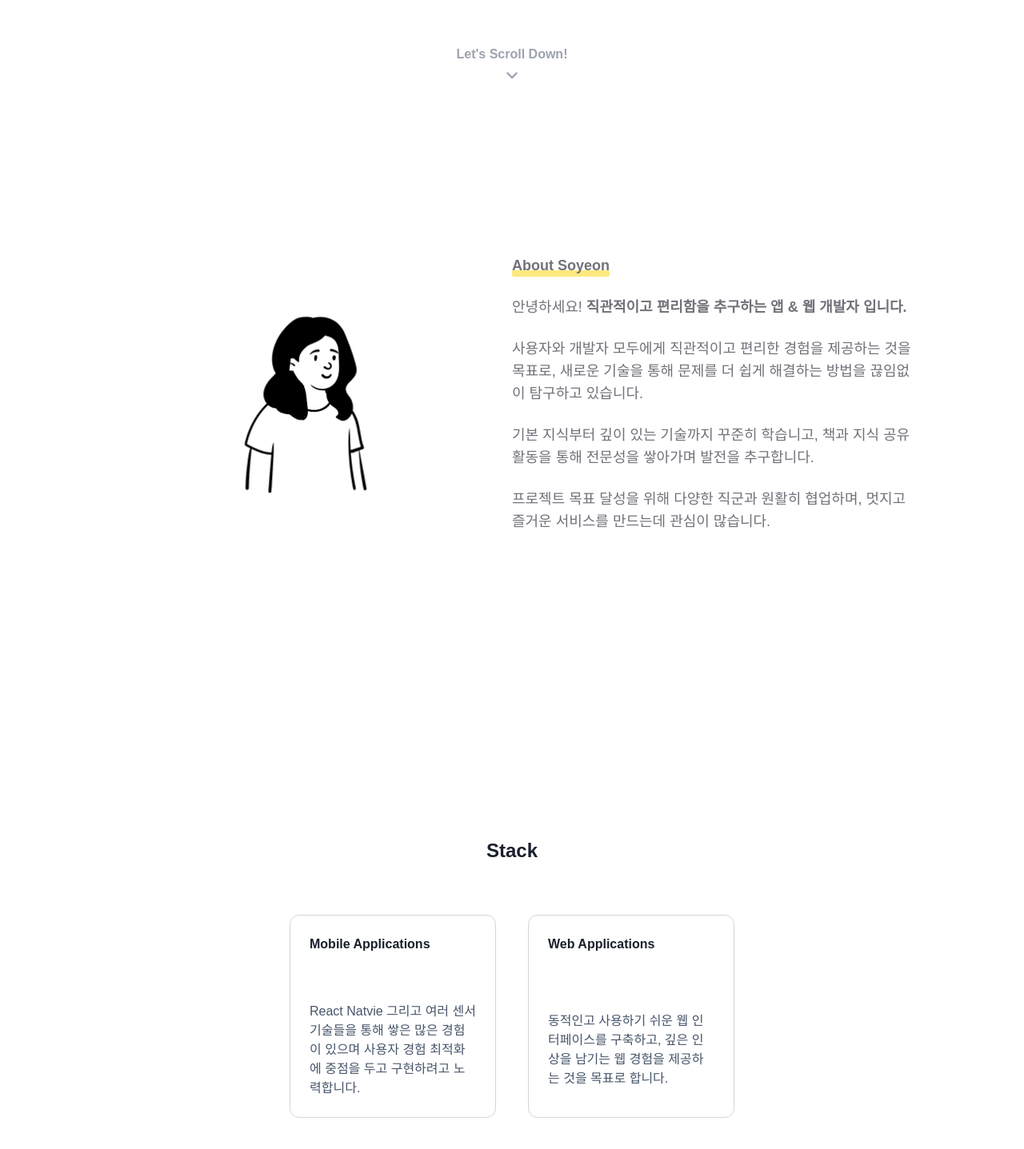
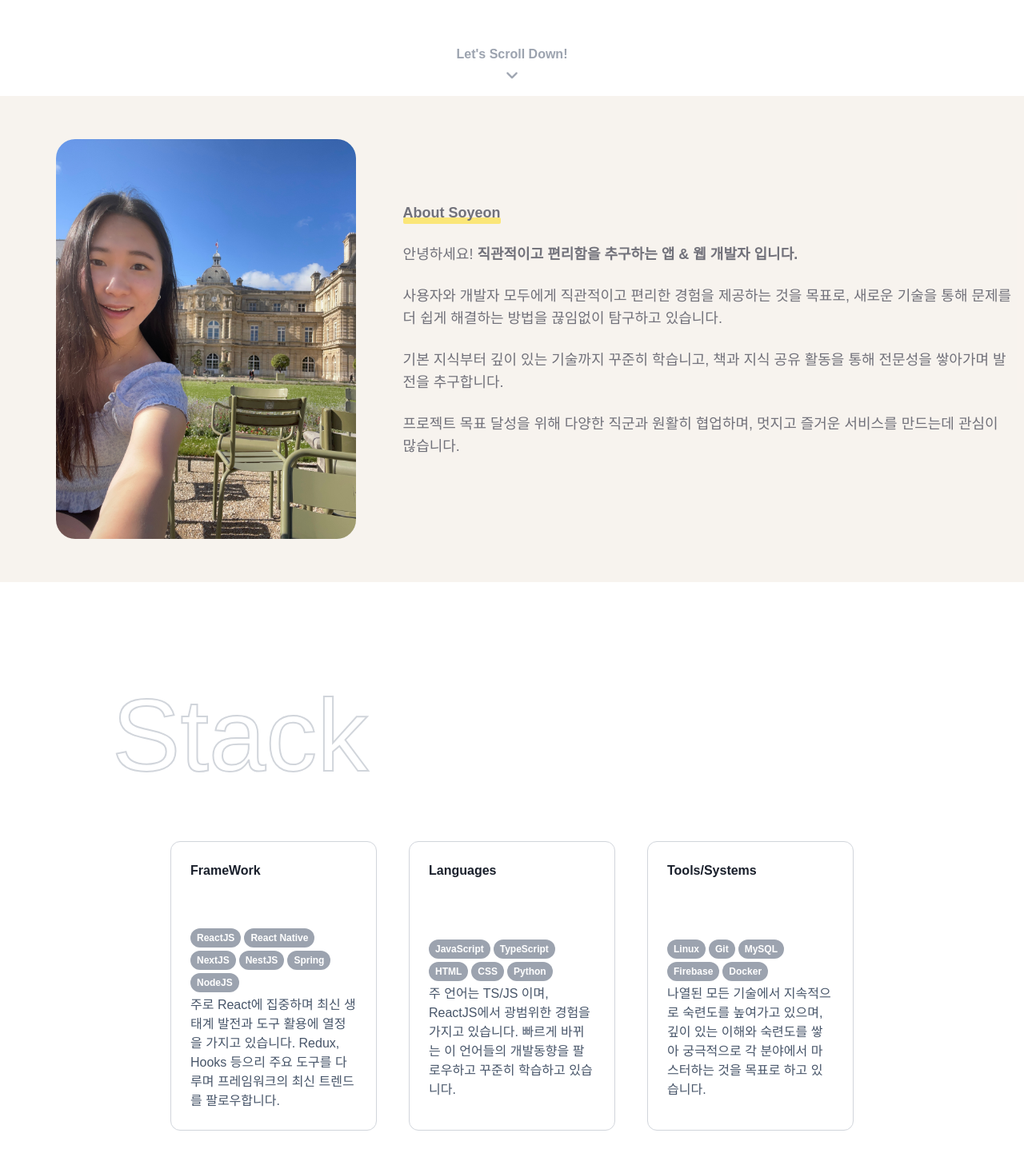
Before and after one commit to call203/portfolio, a React (Create React App) app: page / in a window 1280 px wide. Shown: the part 780-2217 px from the top of the page at 80% size. Built offline with nearby package versions, Linux system fonts and the light colour scheme.

Commit message:
[FIX] add animation

```diff
--- a/src/App.tsx
+++ b/src/App.tsx
@@ -26,24 +26,30 @@ function App() {
       <div className="App">
         <Header handleScroll={handleScroll} />
         <Home />
-        <div className="md:px-32 px-10">
-          <div className="py-36" id="About">
-            <About />
-          </div>
-          <div className="pb-11  pt-40 px-3" id="Stack">
+
+        <div
+          className="md:py-36 py-10 px-3"
+          id="About"
+          style={{ background: "#f6f0eacc" }}
+        >
+          <About />
+        </div>
+        <div className="px-3">
+          <div className="py-32 md:px-32 px-10" id="Stack">
             <Stack />
           </div>
-          <div className="md:pb-24 pb-36  lg:px-40 px-5" id="Company">
+          <div className="py-32 md:px-32 px-10" id="Company">
             <Company />
           </div>
-          <div className="md:pb-24 pb-20  lg:px-40 px-5" id="Project">
+          <div className="py-32 md:px-32 px-10" id="Project">
             <Project />
           </div>
-          <div className="md:pb-24 pb-20  pt-60 lg:px-80 px-10" id="Contact">
+          <div className="py-32 md:px-32 px-10" id="Contact">
             <Contact />
           </div>
-          <Footer />
         </div>
+
+        <Footer />
       </div>
     </ChakraProvider>
   );
--- a/src/components/About.tsx
+++ b/src/components/About.tsx
@@ -1,14 +1,10 @@
-import { useEffect, useRef } from "react";
-import Avatar from "../assets/Avatar.png";
+import { useRef } from "react";
 import { motion, useInView } from "framer-motion";
+import Myself from "../assets/Me.png";
 
 export const About = () => {
   const motionRef = useRef(null);
   const isInView = useInView(motionRef, { once: false });
-
-  useEffect(() => {
-    console.log(isInView);
-  }, [isInView]);
 
   const textVariants = {
     hidden: { opacity: 0, y: 50 },
@@ -19,16 +15,16 @@ export const About = () => {
     })
   };
   return (
-    <div className="container mx-auto font-sans h-[60vh] flex flex-col md:flex-row text-zinc-500">
-      <div className="flex-1 items-center flex justify-center">
+    <div className="container mx-auto font-sans h-[110vh] md:h-[40vh]  flex flex-col md:flex-row text-zinc-500">
+      <div className="items-center flex-[0.5] md:flex-[0.7] justify-center p-10 content-center flex ">
         <img
-          src={Avatar}
-          alt="profile img "
-          className="md:w-7/12 w-8/12 h-auto mb-7 md:mb-0"
+          src={Myself}
+          alt="profile img"
+          className="max-w-full max-h-[270px] lg:max-h-[500px] rounded-3xl "
         />
       </div>
       <div
-        className="flex-1 md:text-lg text-base flex flex-col justify-center"
+        className="flex-[1.5] md:flex-[1.3] md:text-lg text-base flex flex-col md:justify-center"
         ref={motionRef}
       >
         <div className="flex">
--- /dev/null
+++ b/src/components/BackgroundText.tsx.tsx
@@ -0,0 +1,40 @@
+import { motion, useInView } from "framer-motion";
+import { useRef } from "react";
+
+interface BackgroundTextProps {
+  text: string;
+}
+
+export const BackgroundText = ({ text }: BackgroundTextProps) => {
+  const motionRef = useRef(null);
+  const isInView = useInView(motionRef, { once: false });
+
+  const waveVariants = {
+    initial: { y: 0 },
+    animate: { y: [0, -100, 0] }
+  };
+
+  const transition = {
+    duration: 1.8,
+    ease: "easeInOut",
+    repeat: 0,
+    staggerChildren: 0.1
+  };
+  return (
+    <div className="flex pb-7" ref={motionRef}>
+      {text.split("").map((char, index) => (
+        <motion.span
+          key={index}
+          variants={waveVariants}
+          initial="initial"
+          animate={isInView ? "animate" : "hidden"}
+          transition={{ ...transition, delay: index * 0.1 }}
+          style={{ display: "inline-block" }}
+          className="md:text-9xl text-5xl text-outline text-gray-400"
+        >
+          {char}
+        </motion.span>
+      ))}
+    </div>
+  );
+};
--- a/src/components/Company.tsx
+++ b/src/components/Company.tsx
@@ -1,7 +1,8 @@
-import { useState } from "react";
+import { useRef, useState } from "react";
 import { Experiences } from "../assets/data";
 import Carousel from "react-multi-carousel";
 import "react-multi-carousel/lib/styles.css";
+import { BackgroundText } from "./BackgroundText.tsx";
 
 interface ExperiencesProps {
   title?: string;
@@ -65,10 +66,11 @@ const Experience = ({ name, date, detail, job, about }: ExperiencesProps) => {
 
 function Company() {
   const [companyIdx, setCompanyIdx] = useState(0);
+  const motionRef = useRef(null);
 
   return (
     <div className="container font-sans">
-      <h1 className="font-bold text-2xl mb-16 text-center">Experience</h1>
+      <BackgroundText text={"Experience"} />
       <div className="hidden lg:flex flex-row">
         <div className="flex flex-row">
           <div className="flex-col">
@@ -85,7 +87,7 @@ function Company() {
                     setCompanyIdx(index);
                   }}
                 >
-                  <div className="text-left ml-3 text-lg">{item.title}</div>
+                  <div className="text-left ml-3 text-lg ">{item.title}</div>
                 </div>
               );
             })}
--- a/src/components/Project.tsx
+++ b/src/components/Project.tsx
@@ -1,6 +1,7 @@
 import { Projects } from "../assets/data";
 import { Image } from "@chakra-ui/react";
 import LinkImage from "../assets/Link.png";
+import { BackgroundText } from "./BackgroundText.tsx";
 
 interface ProjectBoxProps {
   title: string;
@@ -58,7 +59,7 @@ const ProjectBox = ({
 function Project() {
   return (
     <div className="container mx-auto font-sans">
-      <h1 className="font-bold text-2xl mb-16 text-center">Project</h1>
+      <BackgroundText text={"Project"} />
       <div className="">
         {Projects.map((item, index) => {
           return (
--- a/src/components/Stack.tsx
+++ b/src/components/Stack.tsx
@@ -1,4 +1,5 @@
 import { motion } from "framer-motion";
+import { BackgroundText } from "./BackgroundText.tsx";
 
 interface SkillBoxProps {
   list?: Array<String>;
@@ -46,27 +47,8 @@ const SkillBox = (datas: SkillBoxProps) => {
 function AboutMe() {
   return (
     <div className="container mx-auto font-sans">
-      <div className="flex justify-center">
-        <h1 className="font-bold text-2xl mb-16 text-center">Stack</h1>
-      </div>
+      <BackgroundText text={"Stack"} />
       <>
-        <div className="flex font-sans justify-center">
-          <div className="grid grid-col-1 md:grid-cols-2 lg:grid-cols-2 gap-10">
-            <SkillBox
-              // list={["JavaScript", "TypeScript", "HTML", "CSS", "Python"]}
-              title="Mobile Applications"
-              // content="Crafting seamless and intuitive mobile apps to deliver exceptional user experiences."
-
-              content="React Natvie 그리고 여러 센서 기술들을 통해 쌓은 많은 경험이 있으며 사용자 경험 최적화에 중점을 두고 구현하려고 노력합니다."
-            />
-            <SkillBox
-              // list={["JavaScript", "TypeScript", "HTML", "CSS", "Python"]}
-              title="Web Applications"
-              // content="Developing dynamic and user-friendly web experiences that captivate and engage"
-              content="동적인고 사용하기 쉬운 웹 인터페이스를 구축하고, 깊은 인상을 남기는 웹 경험을 제공하는 것을 목표로 합니다."
-            />
-          </div>
-        </div>
         <div className="flex font-sans justify-center mt-10">
           <div className="grid grid-col-1 md:grid-cols-2 lg:grid-cols-3 gap-10">
             <SkillBox
--- a/src/index.css
+++ b/src/index.css
@@ -1,18 +1,22 @@
 @tailwind base;
 @tailwind components;
 @tailwind utilities;
-@import url('https://fonts.googleapis.com/css2?family=Raleway&display=swap');
-@import url('https://fonts.googleapis.com/css2?family=Oleo+Script&display=swap');
+@import url("https://fonts.googleapis.com/css2?family=Raleway&display=swap");
+@import url("https://fonts.googleapis.com/css2?family=Oleo+Script&display=swap");
 body {
   margin: 0;
-  font-family: -apple-system, BlinkMacSystemFont, 'Segoe UI', 'Roboto', 'Oxygen',
-    'Ubuntu', 'Cantarell', 'Fira Sans', 'Droid Sans', 'Helvetica Neue',
+  font-family: -apple-system, BlinkMacSystemFont, "Segoe UI", "Roboto", "Oxygen",
+    "Ubuntu", "Cantarell", "Fira Sans", "Droid Sans", "Helvetica Neue",
     sans-serif;
   -webkit-font-smoothing: antialiased;
   -moz-osx-font-smoothing: grayscale;
 }
 
 code {
-  font-family: source-code-pro, Menlo, Monaco, Consolas, 'Courier New',
+  font-family: source-code-pro, Menlo, Monaco, Consolas, "Courier New",
     monospace;
 }
+.text-outline {
+  -webkit-text-stroke: 2px #d1d5db;
+  -webkit-text-fill-color: transparent;
+}
--- a/tailwind.config.js
+++ b/tailwind.config.js
@@ -1,13 +1,17 @@
 /** @type {import('tailwindcss').Config} */
 module.exports = {
-  content: ['./src/**/*.{js,jsx,ts,tsx}'],
+  content: ["./src/**/*.{js,jsx,ts,tsx}"],
   theme: {
-    extend: {},
+    extend: {
+      screens: {
+        xs: { min: "380px" }
+      }
+    },
     fontFamily: {
-      sans: ['Raleway', 'sans-serif'],
-      oleo: ['Oleo Script', 'sans-serif'],
-    },
+      sans: ["Raleway", "sans-serif"],
+      oleo: ["Oleo Script", "sans-serif"]
+    }
   },
 
-  plugins: [],
-}
+  plugins: []
+};
```
Also changed, not shown: src/assets/Me.png (added).
